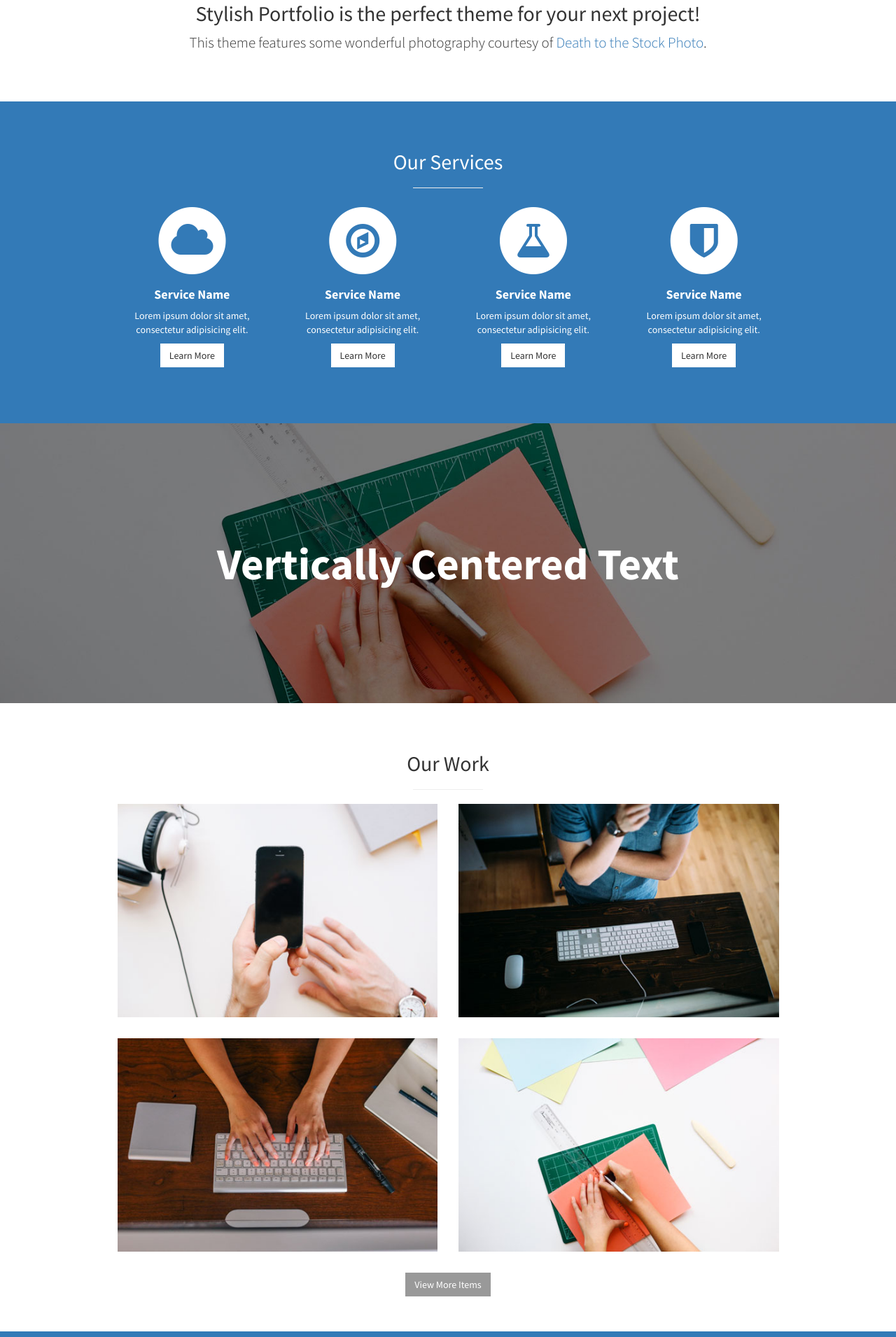
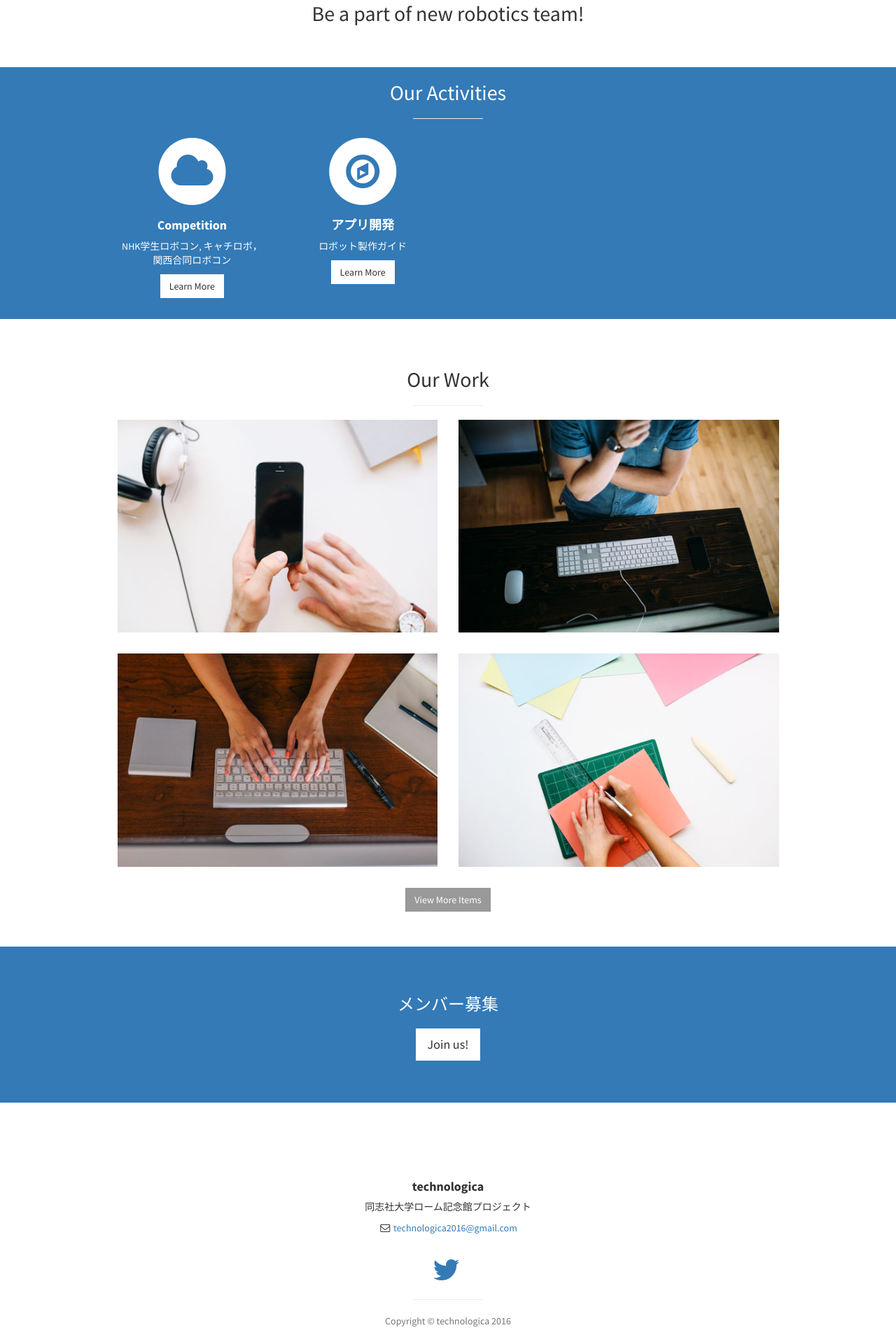
Before and after one commit to technologica2016/technologica2016.github.io, a plain HTML site: page index.html in a window 1280 px wide. Shown: the part 867-2778 px from the top of the page at 70% size. Drawn offline with Linux system fonts and the light colour scheme.

Commit message:
Update index.html
change infomation

```diff
--- a/index.html
+++ b/index.html
@@ -9,7 +9,7 @@
     <meta name="description" content="">
     <meta name="author" content="">
 
-    <title>Stylish Portfolio - Start Bootstrap Theme</title>
+    <title>technologica</title>
 
     <!-- Bootstrap Core CSS -->
     <link href="css/bootstrap.min.css" rel="stylesheet">
@@ -38,16 +38,16 @@
         <ul class="sidebar-nav">
             <a id="menu-close" href="#" class="btn btn-light btn-lg pull-right toggle"><i class="fa fa-times"></i></a>
             <li class="sidebar-brand">
-                <a href="#top"  onclick = $("#menu-close").click(); >Start Bootstrap</a>
+                <a href="#top"  onclick = $("#menu-close").click(); >We want you!</a>
             </li>
             <li>
                 <a href="#top" onclick = $("#menu-close").click(); >Home</a>
             </li>
             <li>
-                <a href="#about" onclick = $("#menu-close").click(); >About</a>
+                <a href="#about" onclick = $("#menu-close").click(); >About us</a>
             </li>
             <li>
-                <a href="#services" onclick = $("#menu-close").click(); >Services</a>
+                <a href="#services" onclick = $("#menu-close").click(); >Activities</a>
             </li>
             <li>
                 <a href="#portfolio" onclick = $("#menu-close").click(); >Portfolio</a>
@@ -61,20 +61,18 @@
     <!-- Header -->
     <header id="top" class="header">
         <div class="text-vertical-center">
-            <h1>Start Bootstrap</h1>
-            <h3>Free Bootstrap Themes &amp; Templates</h3>
+            <h1>technologica</h1>
             <br>
             <a href="#about" class="btn btn-dark btn-lg">Find Out More</a>
         </div>
     </header>
 
-    <!-- About -->
+    <!-- About us-->
     <section id="about" class="about">
         <div class="container">
             <div class="row">
                 <div class="col-lg-12 text-center">
-                    <h2>Stylish Portfolio is the perfect theme for your next project!</h2>
-                    <p class="lead">This theme features some wonderful photography courtesy of <a target="_blank" href="http://join.deathtothestockphoto.com/">Death to the Stock Photo</a>.</p>
+                    <h2>Be a part of new robotics team!</h2>
                 </div>
             </div>
             <!-- /.row -->
@@ -82,13 +80,13 @@
         <!-- /.container -->
     </section>
 
-    <!-- Services -->
-    <!-- The circle icons use Font Awesome's stacked icon classes. For more information, visit http://fontawesome.io/examples/ -->
-    <section id="services" class="services bg-primary">
+    <!-- Activities -->
+    <!-- icon http://fontawesome.io/examples/ -->
+    <section id="activities" class="activities bg-primary">
         <div class="container">
             <div class="row text-center">
                 <div class="col-lg-10 col-lg-offset-1">
-                    <h2>Our Services</h2>
+                    <h2>Our Activities</h2>
                     <hr class="small">
                     <div class="row">
                         <div class="col-md-3 col-sm-6">
@@ -98,12 +96,13 @@
                                 <i class="fa fa-cloud fa-stack-1x text-primary"></i>
                             </span>
                                 <h4>
-                                    <strong>Service Name</strong>
+                                    <strong>Competition</strong>
                                 </h4>
-                                <p>Lorem ipsum dolor sit amet, consectetur adipisicing elit.</p>
+                                <p>NHK学生ロボコン, キャチロボ，関西合同ロボコン</p>
                                 <a href="#" class="btn btn-light">Learn More</a>
                             </div>
                         </div>
+
                         <div class="col-md-3 col-sm-6">
                             <div class="service-item">
                                 <span class="fa-stack fa-4x">
@@ -111,38 +110,13 @@
                                 <i class="fa fa-compass fa-stack-1x text-primary"></i>
                             </span>
                                 <h4>
-                                    <strong>Service Name</strong>
+                                    <strong>アプリ開発</strong>
                                 </h4>
-                                <p>Lorem ipsum dolor sit amet, consectetur adipisicing elit.</p>
+                                <p>ロボット製作ガイド</p>
                                 <a href="#" class="btn btn-light">Learn More</a>
                             </div>
                         </div>
-                        <div class="col-md-3 col-sm-6">
-                            <div class="service-item">
-                                <span class="fa-stack fa-4x">
-                                <i class="fa fa-circle fa-stack-2x"></i>
-                                <i class="fa fa-flask fa-stack-1x text-primary"></i>
-                            </span>
-                                <h4>
-                                    <strong>Service Name</strong>
-                                </h4>
-                                <p>Lorem ipsum dolor sit amet, consectetur adipisicing elit.</p>
-                                <a href="#" class="btn btn-light">Learn More</a>
-                            </div>
-                        </div>
-                        <div class="col-md-3 col-sm-6">
-                            <div class="service-item">
-                                <span class="fa-stack fa-4x">
-                                <i class="fa fa-circle fa-stack-2x"></i>
-                                <i class="fa fa-shield fa-stack-1x text-primary"></i>
-                            </span>
-                                <h4>
-                                    <strong>Service Name</strong>
-                                </h4>
-                                <p>Lorem ipsum dolor sit amet, consectetur adipisicing elit.</p>
-                                <a href="#" class="btn btn-light">Learn More</a>
-                            </div>
-                        </div>
+
                     </div>
                     <!-- /.row (nested) -->
                 </div>
@@ -152,13 +126,6 @@
         </div>
         <!-- /.container -->
     </section>
-
-    <!-- Callout -->
-    <aside class="callout">
-        <div class="text-vertical-center">
-            <h1>Vertically Centered Text</h1>
-        </div>
-    </aside>
 
     <!-- Portfolio -->
     <section id="portfolio" class="portfolio">
@@ -212,51 +179,33 @@
         <div class="container">
             <div class="row">
                 <div class="col-lg-12 text-center">
-                    <h3>The buttons below are impossible to resist.</h3>
-                    <a href="#" class="btn btn-lg btn-light">Click Me!</a>
-                    <a href="#" class="btn btn-lg btn-dark">Look at Me!</a>
+                    <h3>メンバー募集</h3>
+                    <a href="#" class="btn btn-lg btn-light">Join us!</a>
                 </div>
             </div>
         </div>
     </aside>
-
-    <!-- Map -->
-    <section id="contact" class="map">
-        <iframe width="100%" height="100%" frameborder="0" scrolling="no" marginheight="0" marginwidth="0" src="https://maps.google.com/maps?f=q&amp;source=s_q&amp;hl=en&amp;geocode=&amp;q=Twitter,+Inc.,+Market+Street,+San+Francisco,+CA&amp;aq=0&amp;oq=twitter&amp;sll=28.659344,-81.187888&amp;sspn=0.128789,0.264187&amp;ie=UTF8&amp;hq=Twitter,+Inc.,+Market+Street,+San+Francisco,+CA&amp;t=m&amp;z=15&amp;iwloc=A&amp;output=embed"></iframe>
-        <br />
-        <small>
-            <a href="https://maps.google.com/maps?f=q&amp;source=embed&amp;hl=en&amp;geocode=&amp;q=Twitter,+Inc.,+Market+Street,+San+Francisco,+CA&amp;aq=0&amp;oq=twitter&amp;sll=28.659344,-81.187888&amp;sspn=0.128789,0.264187&amp;ie=UTF8&amp;hq=Twitter,+Inc.,+Market+Street,+San+Francisco,+CA&amp;t=m&amp;z=15&amp;iwloc=A"></a>
-        </small>
-        </iframe>
-    </section>
 
     <!-- Footer -->
     <footer>
         <div class="container">
             <div class="row">
                 <div class="col-lg-10 col-lg-offset-1 text-center">
-                    <h4><strong>Start Bootstrap</strong>
+                    <h4><strong>technologica</strong>
                     </h4>
-                    <p>3481 Melrose Place<br>Beverly Hills, CA 90210</p>
+                    <p>同志社大学ローム記念館プロジェクト</p>
                     <ul class="list-unstyled">
-                        <li><i class="fa fa-phone fa-fw"></i> (123) 456-7890</li>
-                        <li><i class="fa fa-envelope-o fa-fw"></i>  <a href="mailto:name@example.com">name@example.com</a>
+                        <li><i class="fa fa-envelope-o fa-fw"></i>  <a href="technologica2016@gmail.com">technologica2016@gmail.com</a>
                         </li>
                     </ul>
                     <br>
                     <ul class="list-inline">
                         <li>
-                            <a href="#"><i class="fa fa-facebook fa-fw fa-3x"></i></a>
-                        </li>
-                        <li>
                             <a href="#"><i class="fa fa-twitter fa-fw fa-3x"></i></a>
-                        </li>
-                        <li>
-                            <a href="#"><i class="fa fa-dribbble fa-fw fa-3x"></i></a>
                         </li>
                     </ul>
                     <hr class="small">
-                    <p class="text-muted">Copyright &copy; Your Website 2014</p>
+                    <p class="text-muted">Copyright &copy; technologica 2016</p>
                 </div>
             </div>
         </div>
```
